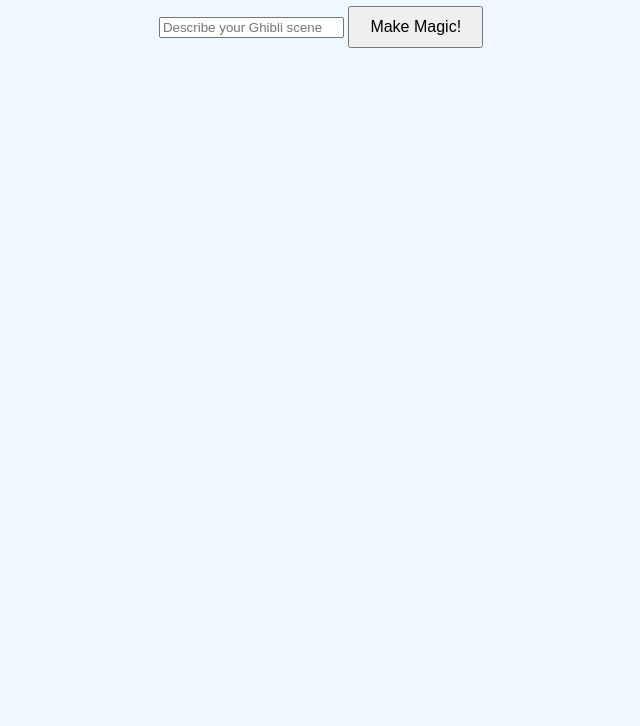
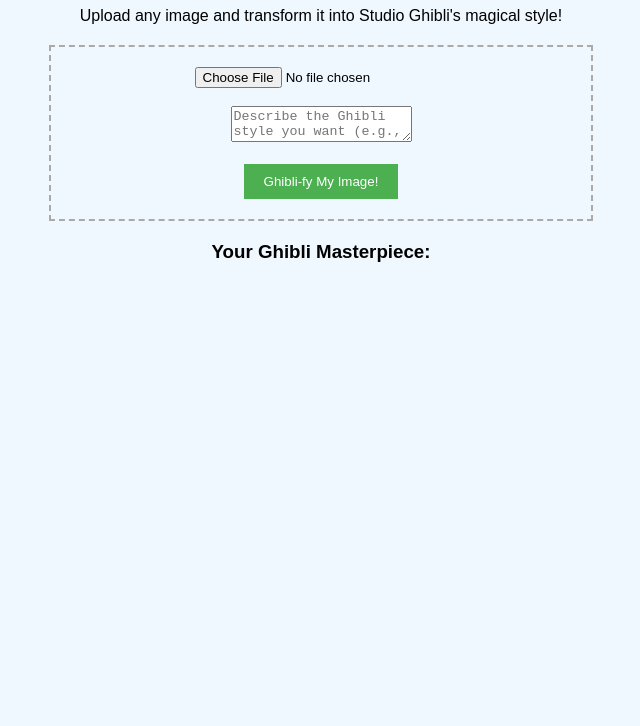
Before and after one commit to PRAJWALTHODDA/ghibleanime.io, a plain HTML site: page index.html in a window 1280 px wide. Shown: the part 74-800 px from the top of the page, without its empty margins (319-959 px from the left). Drawn offline with Linux system fonts and the light colour scheme.

Commit message:
Update index.html

```diff
--- a/index.html
+++ b/index.html
@@ -1,27 +1,64 @@
 <!DOCTYPE html>
 <html>
 <head>
-    <title>My Ghibli AI Creator</title>
+    <title>Turn ANY Image into Ghibli Style!</title>
     <style>
-        body { font-family: Arial; text-align: center; background: #f0f8ff; }
-        button { padding: 10px 20px; font-size: 16px; }
-        #result { margin: 20px; }
+        body { font-family: Arial, sans-serif; text-align: center; background: #f0f8ff; }
+        #upload-box { border: 2px dashed #aaa; padding: 20px; margin: 20px auto; max-width: 500px; }
+        #result { margin-top: 20px; }
+        button { background: #4CAF50; color: white; padding: 10px 20px; border: none; cursor: pointer; }
+        button:hover { background: #45a049; }
     </style>
 </head>
 <body>
-    <h1>Create Your Own Ghibli Art!</h1>
-    <input type="text" id="prompt" placeholder="Describe your Ghibli scene">
-    <button onclick="generateImage()">Make Magic!</button>
-    <div id="result"></div>
+    <h1>✨ Ghibli-fy Your Images! ✨</h1>
+    <p>Upload any image and transform it into Studio Ghibli's magical style!</p>
+
+    <div id="upload-box">
+        <input type="file" id="image-upload" accept="image/*">
+        <br><br>
+        <textarea id="prompt" placeholder="Describe the Ghibli style you want (e.g., 'Make it look like Spirited Away')"></textarea>
+        <br><br>
+        <button onclick="convertToGhibli()">Ghibli-fy My Image!</button>
+    </div>
+
+    <div id="result">
+        <h3>Your Ghibli Masterpiece:</h3>
+        <img id="output-image" style="max-width: 500px; display: none;">
+    </div>
 
     <script>
-    async function generateImage() {
-        const promopt = document.getElementById('prompt').value;
-        document.getElementById('result').innerHTML = "Creating your Ghibli magic...";
+        async function convertToGhibli() {
+            const fileInput = document.getElementById("image-upload");
+            const prompt = document.getElementById("prompt").value || "Convert this image into Studio Ghibli style";
+            const resultDiv = document.getElementById("output-image");
 
-        // This would normally connect to your Colab, but needs more setup
-        alert("We need to connect this to your Colab next!");
-    }
+            if (!fileInput.files[0]) {
+                alert("Please upload an image first!");
+                return;
+            }
+
+            const formData = new FormData();
+            formData.append("file", fileInput.files[0]);
+            formData.append("prompt", prompt);
+
+            resultDiv.style.display = "none";
+            alert("Transforming your image... This may take 20-30 seconds. 🎨✨");
+
+            try {
+                const response = await fetch("YOUR_NGROK_URL_HERE/ghibli-fy", {
+                    method: "POST",
+                    body: formData,
+                });
+                const data = await response.json();
+
+                // Show the result
+                resultDiv.src = data.image_url;
+                resultDiv.style.display = "block";
+            } catch (error) {
+                alert("Error: " + error + "\nMake sure Colab is running!");
+            }
+        }
     </script>
 </body>
 </html>
```
